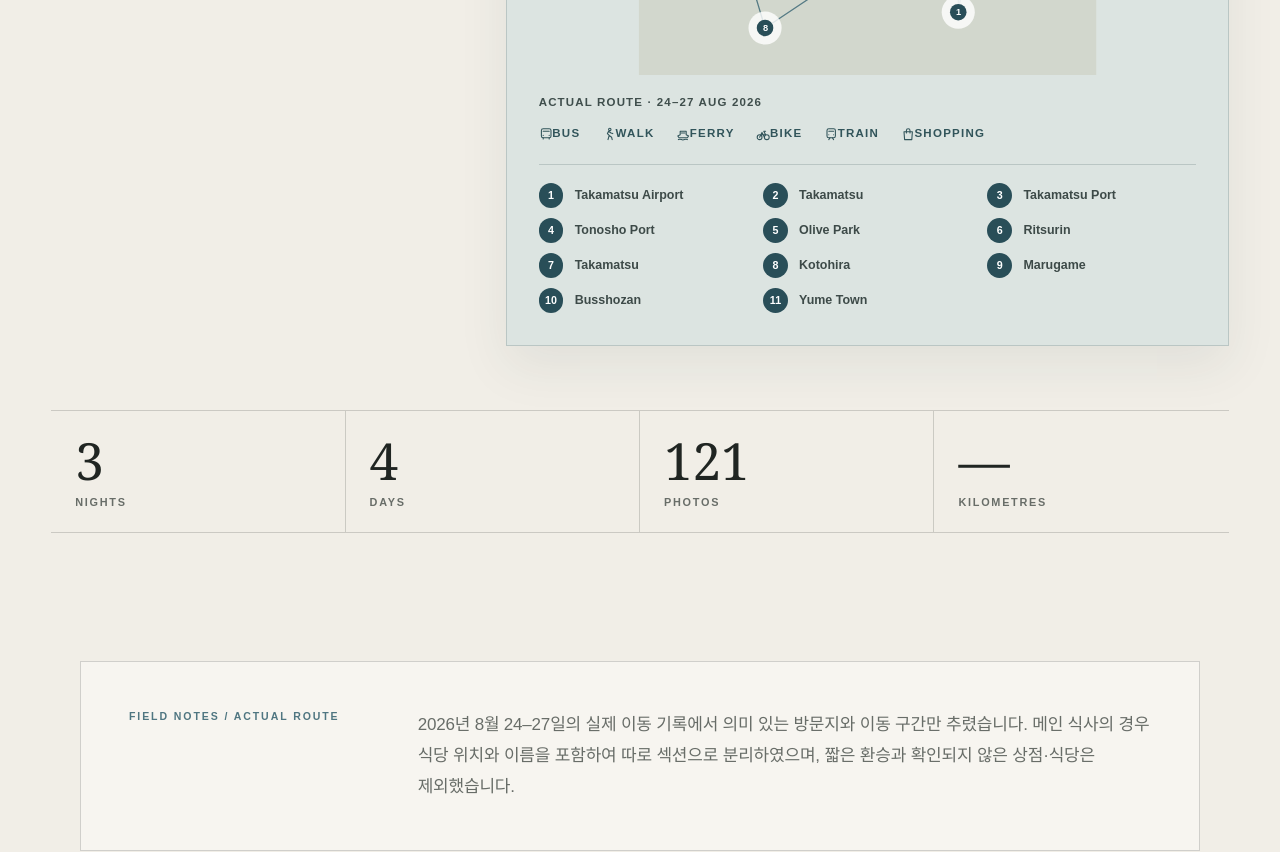
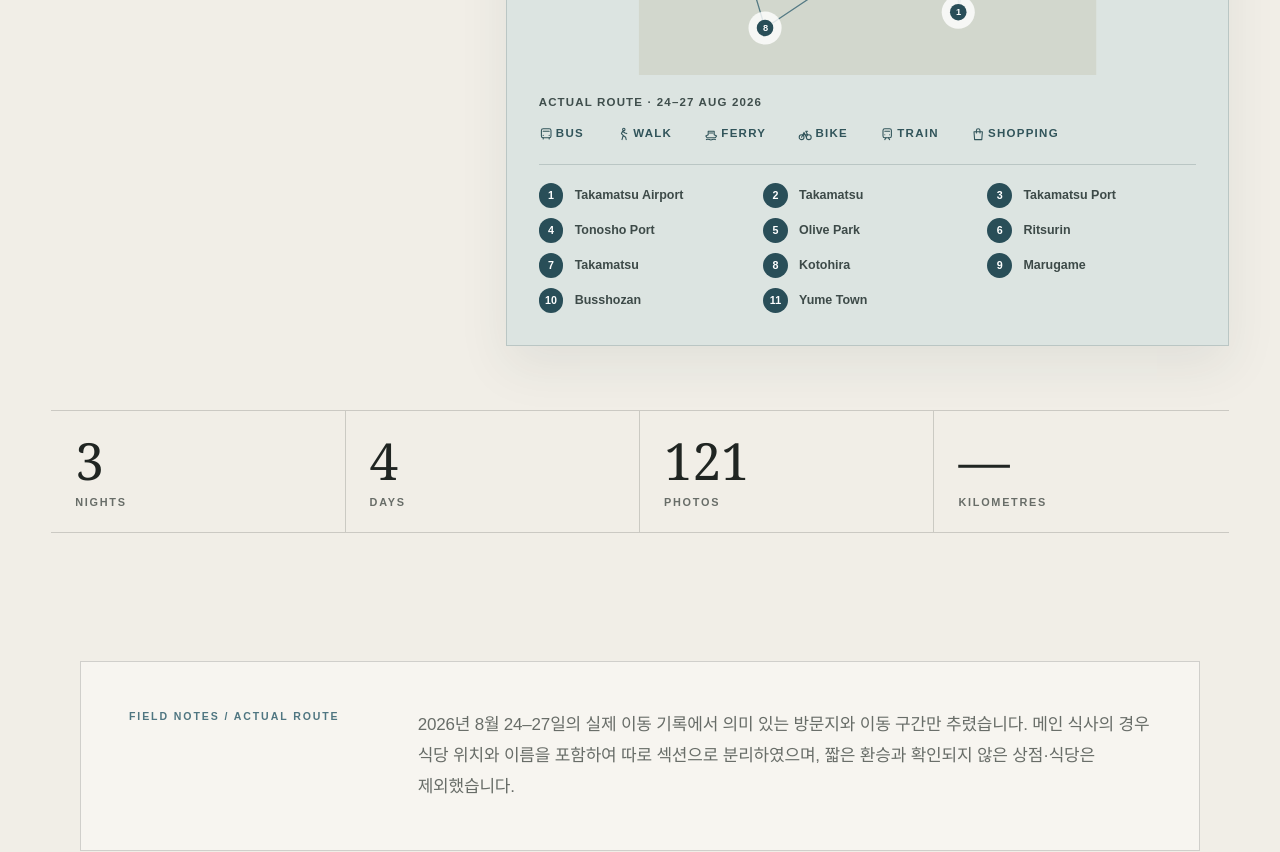
Before and after one commit to lice201/Takamatsu-Travel-Public, a Next.js app: page / in a window 1280 px wide. Shown: the part 1280-2132 px from the top of the page. Built offline with nearby package versions, Linux system fonts and the light colour scheme.

Commit message:
Increase-route-map-legend-item-spacing

```diff
--- a/app/travel-log/timeline.module.css
+++ b/app/travel-log/timeline.module.css
@@ -7,11 +7,11 @@
 .segmentFlight { stroke-width: .9; stroke-dasharray: 5 3; opacity: .8; }
 .segmentShopping { stroke-width: 1.15; stroke-dasharray: .8 1.2; opacity: .92; }
 
-.mapLegend { display: flex; flex-wrap: wrap; gap: .5rem 1.35rem; margin-top: .85rem; }
+.mapLegend { display: flex; flex-wrap: wrap; gap: .55rem 2rem; margin-top: .85rem; }
 .mapLegend b, .modeBadge { display: inline-flex; align-items: center; width: fit-content; color: #31545a; font: 700 .72rem/1 Arial,"Noto Sans KR",sans-serif; letter-spacing: .11em; }
-.mapLegend b { gap: 0; padding: .2rem 0; border: 0; background: transparent; white-space: nowrap; }
+.mapLegend b { flex: 0 0 auto; gap: .175rem; padding: .2rem 0; border: 0; background: transparent; white-space: nowrap; }
 .modeBadge { gap: .5rem; }
-.mapLegend svg { width: .9rem; height: .9rem; margin-right: -.05rem; flex: none; }
+.mapLegend svg { width: .9rem; height: .9rem; flex: none; }
 .modeBadge svg { width: 1.15rem; height: 1.15rem; flex: none; }
 
 .contextLegs { display: grid; gap: .55rem; margin-top: 1.75rem; }
```
